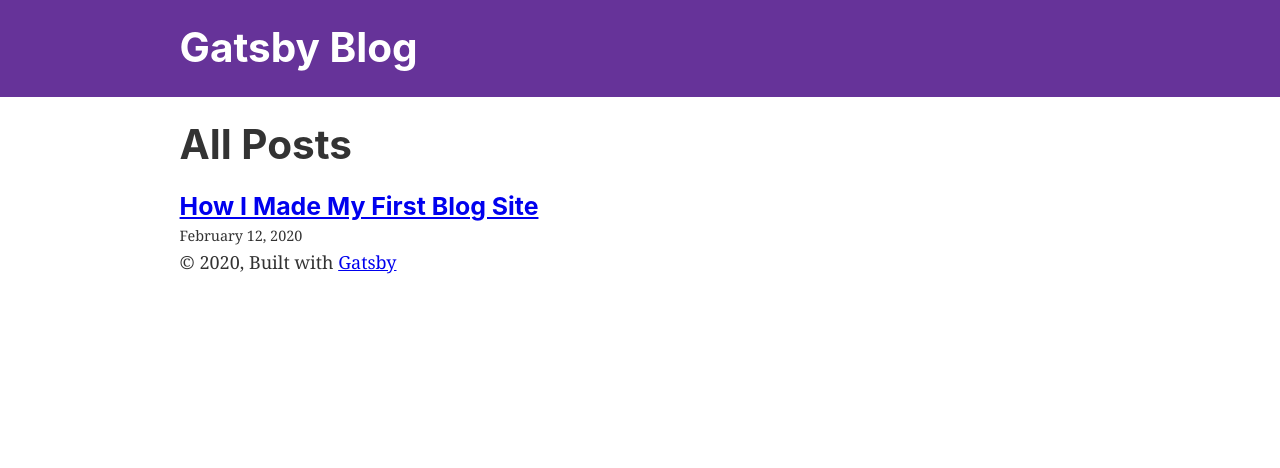
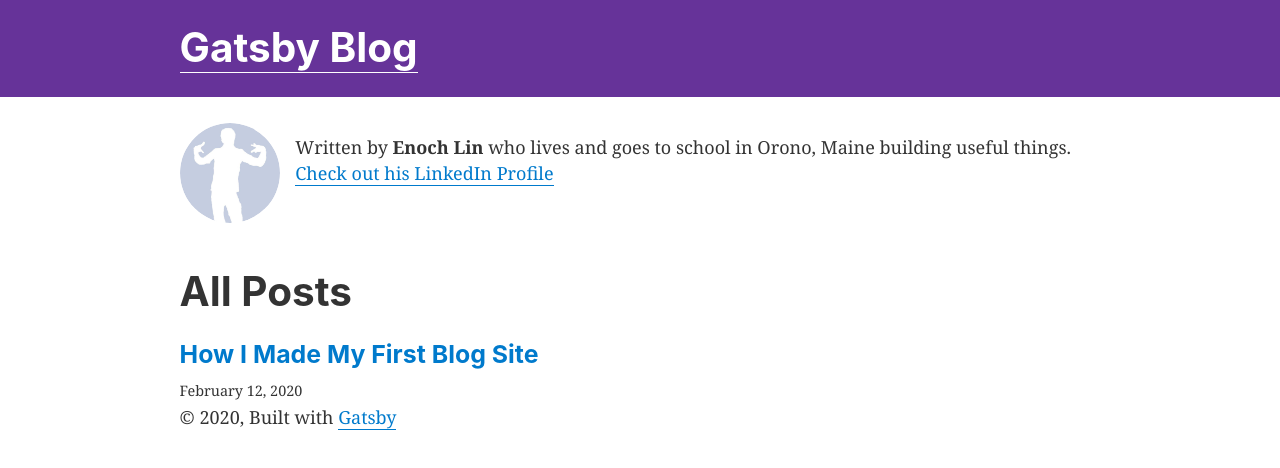
Before and after one commit to Enoinoo/BuoKe, a Gatsby site: page / in a window 1280 px wide. Built offline with nearby package versions, Linux system fonts and the light colour scheme; Gatsby itself is replaced by a stand-in of ours; some packages are replaced by stand-ins of ours.

Commit message:
added bio

```diff
--- a/gatsby-config.js
+++ b/gatsby-config.js
@@ -3,6 +3,9 @@ module.exports = {
     title: `Gatsby Blog`,
     description: `Blog built with GatsbyJS`,
     author: `Enoch Lin`,
+    social: {
+      linkedin: `wei-enoch-lin-b72021178`,
+    },
   },
   plugins: [
     `gatsby-plugin-react-helmet`,
@@ -13,8 +16,22 @@ module.exports = {
         path: `${__dirname}/src/images`,
       },
     },
+    {
+      resolve: `gatsby-source-filesystem`,
+      options: {
+        path: `${__dirname}/content/assets`,
+        name: `assets`,
+      },
+    },
     `gatsby-transformer-sharp`,
     `gatsby-plugin-sharp`,
+    {
+      resolve: `gatsby-source-filesystem`,
+      options: {
+        path: `${__dirname}/content/blogs`,
+        name: `blogs`,
+      },
+    },
     {
       resolve: `gatsby-plugin-manifest`,
       options: {
@@ -27,15 +44,13 @@ module.exports = {
         icon: `src/images/gatsby-icon.png`, // This path is relative to the root of the site.
       },
     },
+    "gatsby-transformer-remark",
     {
-      resolve: `gatsby-source-filesystem`,
+      resolve: `gatsby-plugin-typography`,
       options: {
-        path: `${__dirname}/content/blogs`,
-        name: `blogs`,
+        pathToConfigModule: `src/utils/typography`,
       },
     },
-    "gatsby-transformer-remark",
-
     // this (optional) plugin enables Progressive Web App + Offline functionality
     // To learn more, visit: https://gatsby.dev/offline
     // `gatsby-plugin-offline`,
--- /dev/null
+++ b/src/components/bio.js
@@ -0,0 +1,77 @@
+/**
+ * Bio component that queries for data
+ * with Gatsby's useStaticQuery component
+ *
+ * See: https://www.gatsbyjs.org/docs/use-static-query/
+ */
+
+import React from "react"
+import { useStaticQuery, graphql } from "gatsby"
+import Image from "gatsby-image"
+
+import { rhythm } from "../utils/typography"
+
+const Bio = () => {
+  const data = useStaticQuery(graphql`
+    query BioQuery {
+      avatar: file(absolutePath: { regex: "/profile-pic.jpg/" }) {
+        childImageSharp {
+          fixed(width: 100, height: 100) {
+            ...GatsbyImageSharpFixed
+          }
+        }
+      }
+      site {
+        siteMetadata {
+          author
+          social {
+            linkedin
+          }
+        }
+      }
+    }
+  `)
+
+  const { author, social } = data.site.siteMetadata
+  return (
+    <div
+      style={{
+        display: `flex`,
+        marginBottom: rhythm(1.5),
+      }}
+    >
+      <Image
+        fixed={data.avatar.childImageSharp.fixed}
+        alt={author}
+        style={{
+          marginRight: rhythm(1 / 2),
+          marginBottom: 0,
+          minWidth: 100,
+          borderRadius: `100%`,
+        }}
+        imgStyle={{
+          borderRadius: `50%`,
+        }}
+      />
+      <div
+        style={{
+          display: "flex",
+          flexDirection: "column",
+          justifyContent: "center",
+        }}
+      >
+        <p style={{ marginBottom: 0 }}>
+          Written by <strong>{author}</strong> who lives and goes to school in
+          Orono, Maine building useful things.
+        </p>
+        <p>
+          <a href={`https://linkedin.com/in/${social.linkedin}`}>
+            Check out his LinkedIn Profile
+          </a>
+        </p>
+      </div>
+    </div>
+  )
+}
+
+export default Bio
--- a/src/pages/index.js
+++ b/src/pages/index.js
@@ -3,12 +3,15 @@ import { Link } from "gatsby"
 
 import Layout from "../components/layout"
 import SEO from "../components/seo"
+import Bio from "../components/bio"
+import { rhythm } from "../utils/typography"
 
 const IndexPage = ({ data }) => {
   const posts = data.allMarkdownRemark.edges
   return (
     <Layout>
       <SEO title="Home" />
+      <Bio />
       <h1>All Posts</h1>
       {posts.map(({ node }) => {
         const title = node.frontmatter.title
@@ -18,7 +21,7 @@ const IndexPage = ({ data }) => {
             <header>
               <h3
                 style={{
-                  marginBottom: 0,
+                  marginBottom: rhythm(1 / 4),
                 }}
               >
                 <Link style={{ boxShadow: `none` }} to={path}>
--- /dev/null
+++ b/src/utils/typography.js
@@ -0,0 +1,23 @@
+import Typography from "typography"
+import Wordpress2016 from "typography-theme-wordpress-2016"
+
+Wordpress2016.overrideThemeStyles = () => {
+  return {
+    "a.gatsby-resp-image-link": {
+      boxShadow: `none`,
+    },
+  }
+}
+
+delete Wordpress2016.googleFonts
+
+const typography = new Typography(Wordpress2016)
+
+// Hot reload typography in development.
+if (process.env.NODE_ENV !== `production`) {
+  typography.injectStyles()
+}
+
+export default typography
+export const rhythm = typography.rhythm
+export const scale = typography.scale
```
Also changed, not shown: package.json (+6 -2 lines), content/assets/profile-pic.jpg (added), 1 other file.
